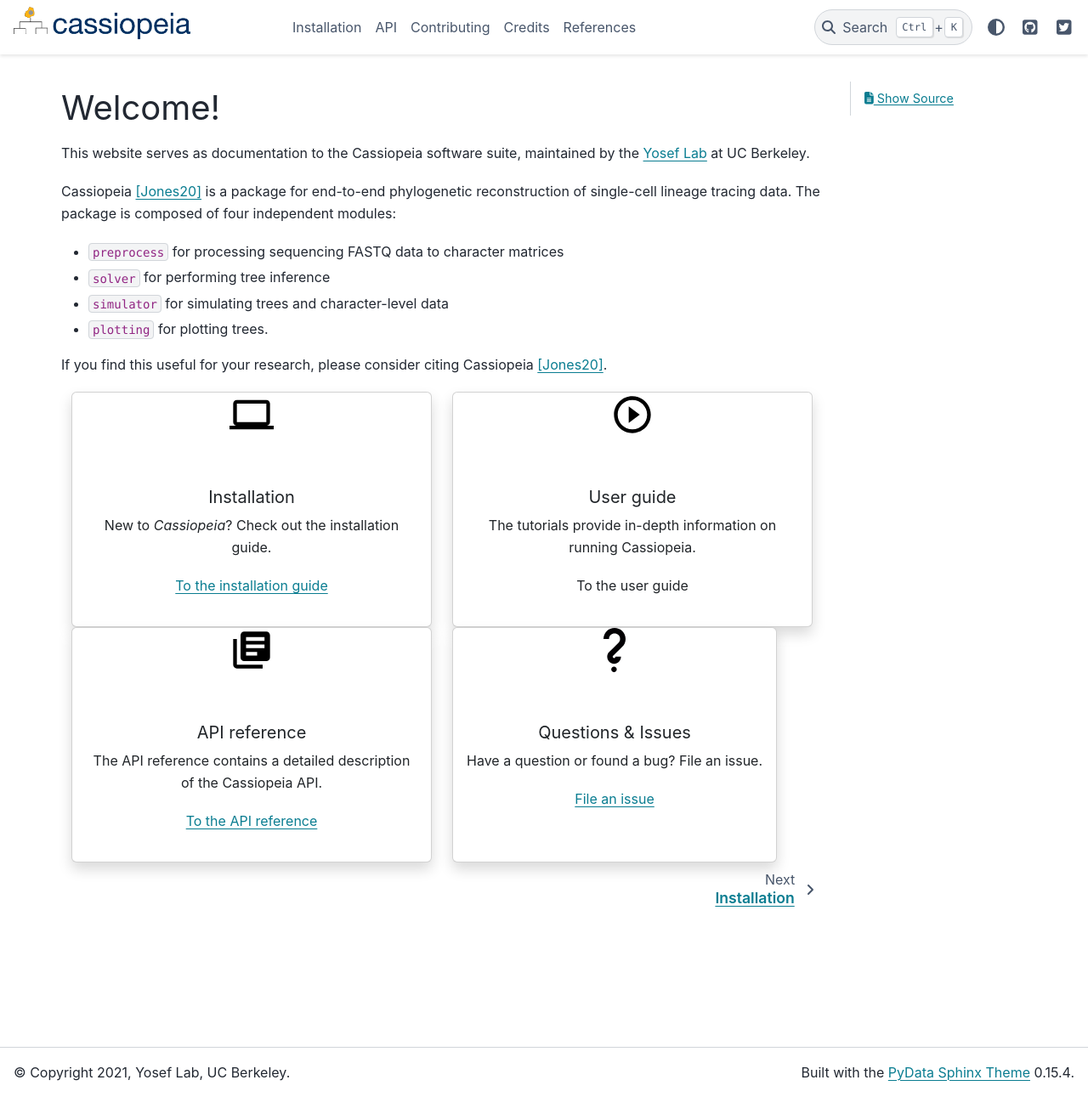
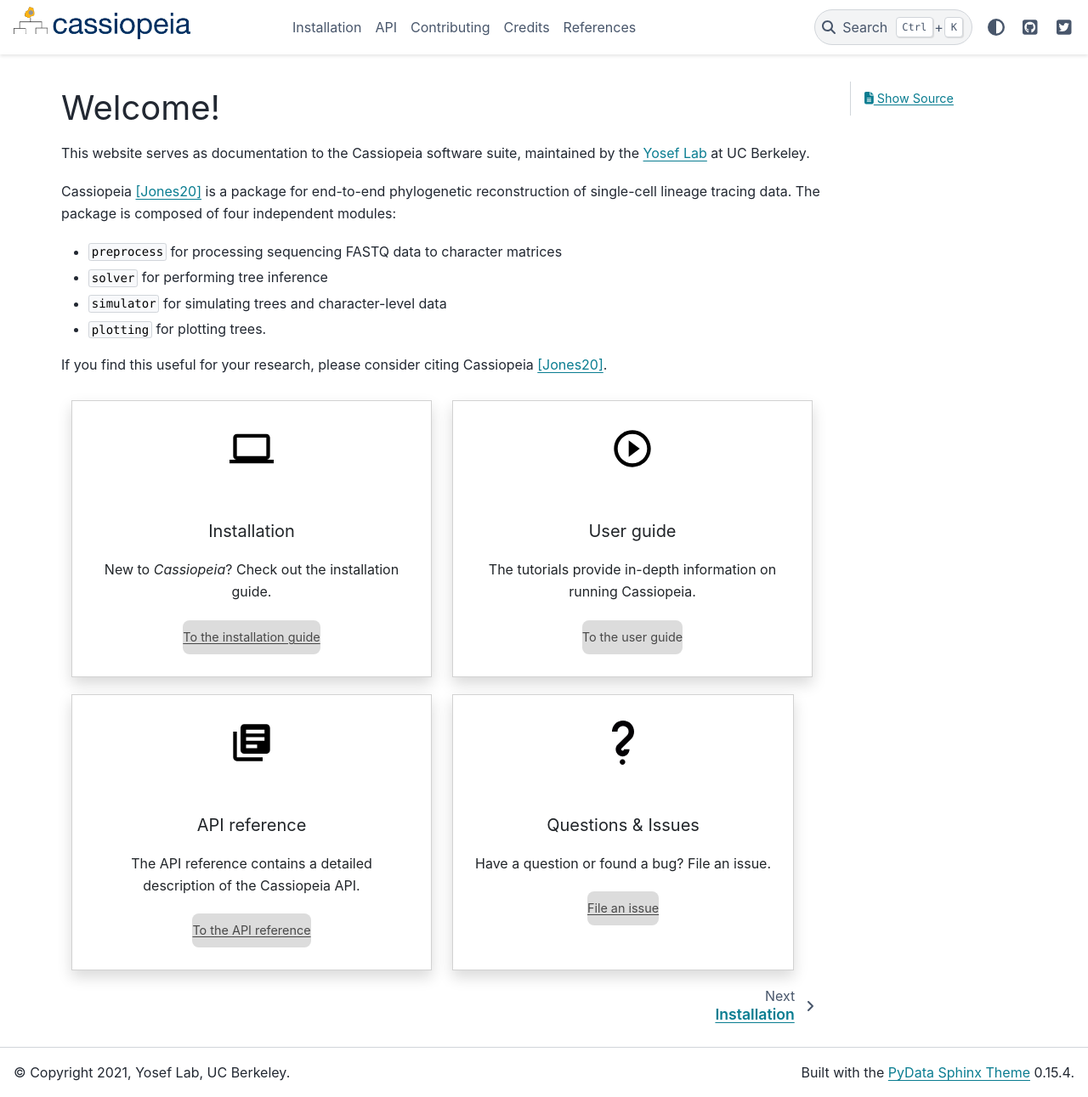
Before and after one commit to YosefLab/Cassiopeia, a Sphinx documentation site: the page built from docs/index.rst, in a window 1280 px wide and 1291 px high. Shown: the whole window at 85% size. Built offline with Sphinx 7.4.7 and the PyData theme 0.15.4, drawn with Linux system fonts in a browser that asks for light colours; pages that are not in the unit, such as notebooks, are missing from menus.

Commit message:
added static css files

```diff
--- /dev/null
+++ b/docs/_static/css/override.css
@@ -0,0 +1,120 @@
+/*
+  Furo CSS variables
+  https://github.com/pradyunsg/furo/blob/main/src/furo/assets/styles/variables/_index.scss
+  https://github.com/pradyunsg/furo/blob/main/src/furo/theme/partials/_head_css_variables.html
+https://github.com/streamlink/streamlink/blob/17a4088c38709123c0bcab4a150549bd16d19e07/docs/_static/styles/custom.css
+*/
+
+dt:target, span.highlighted {
+    background-color: #f0f0f0;
+}
+
+code.docutils.literal.notranslate.xref, a code {
+    background: transparent;
+    font-weight: bold;
+    color: inherit;
+}
+
+a > code {
+    color: inherit;
+}
+
+code.docutils.literal.notranslate {
+    background: #f8f9fb;
+    font-size: 87.5%;
+    border-radius: .2em;
+    color: #000000;
+    word-wrap: break-word;
+    padding: .1em .2em;
+}
+
+dl.citation > dt {
+    float: left;
+    margin-right: 15px;
+    font-weight: bold;
+}
+
+/* Parameters normalize size and captialized, */
+dl.c .field-list dt, dl.cpp .field-list dt, dl.js .field-list dt, dl.py .field-list dt {
+    font-size: var(--font-size--normal);
+    text-transform: none;
+}
+
+/* examples and headings in classes */
+p.rubric {
+    font-size: var(--font-size--normal);
+    text-transform: none;
+    font-weight: 500;
+}
+
+
+/* Getting started index page */
+
+.intro-card {
+    background: #fff;
+    border-radius: 0;
+    padding: 30px 10px 10px 10px;
+    margin: 10px 0px;
+  }
+
+  .intro-card .card-text {
+    margin: 20px 0px;
+    /*min-height: 150px; */
+  }
+
+  .custom-button {
+    background-color: #dcdcdc;
+    border: none;
+    color: #484848;
+    text-align: center;
+    text-decoration: none;
+    display: inline-block;
+    font-size: 0.9rem;
+    border-radius: 0.5rem;
+    max-width: 220px;
+    padding: 0.5rem 0rem;
+  }
+
+  .custom-button a {
+    color: #484848;
+    display: block;
+  }
+
+  .custom-button p {
+    margin-top: 0;
+    margin-bottom: 0rem;
+    color: #484848;
+  }
+
+
+
+  /* from https://github.com/dask/dask-sphinx-theme/blob/main/dask_sphinx_theme/static/css/nbsphinx.css */
+
+  .nbinput .prompt,
+  .nboutput .prompt {
+      display: none;
+  }
+  .nboutput .stderr{
+      display: none;
+  }
+
+  div.nblast.container {
+    padding-bottom: 5px;
+    padding-right: 0px;
+    padding-left: 0px;
+    margin-bottom: 10px;
+}
+
+div.nbinput.container, div.nboutput.container {
+    display: -webkit-flex;
+    display: flex;
+    align-items: flex-start;
+    margin-top: 0px;
+    margin-right: 0px;
+    margin-bottom: 5px;
+    margin-left: 0px;
+    padding-right: 0px;
+    padding-left: 0px;
+    padding-top: 0px
+    width: 100%;
+}
--- /dev/null
+++ b/docs/_static/css/sphinx_gallery.css
@@ -0,0 +1,37 @@
+/* .sphx-glr-thumbcontainer {
+    background: none !important;
+    border: 1px solid #003262!important;
+    text-align: center !important;
+    min-height: 220px !important;
+}
+.sphx-glr-thumbcontainer a.internal:hover {
+    color: #003262!important;
+}
+p.sphx-glr-timing {
+    margin: 0 !important;
+    padding-top: 24px;
+    border-top: 1px solid #000;
+}
+.sphx-glr-thumbcontainer:hover {
+    box-shadow: 0 0 10px #003262!important
+}
+ */
+
+
+ .sphx-glr-thumbcontainer .headerlink {
+    display: none !important;
+}
+
+div.sphx-glr-thumbcontainer span {
+    font-style: normal !important;
+}
+
+.sphx-glr-thumbcontainer a.internal {
+    padding: 140px 10px 0!important;
+}
+
+.sphx-glr-thumbcontainer .figure.align-center {
+    text-align: center;
+    margin-left: 0%;
+    transform: translate(0%);
+}
--- a/docs/conf.py
+++ b/docs/conf.py
@@ -162,9 +162,7 @@ html_context = dict(
 # relative to this directory. They are copied after the builtin static files,
 # so a file named "default.css" will overwrite the builtin "default.css".
 html_static_path = ["_static"]
-
-# html_css_files = ["css/user_guide.css", "css/custom.css"]
-
+html_css_files = ["css/override.css", "css/sphinx_gallery.css"]
 html_show_sphinx = False
 
 
--- a/setup.py
+++ b/setup.py
@@ -27,7 +27,7 @@ requirements = [
     "pysam>=0.14.1",
     "python-Levenshtein",
     "PyYAML>=3.12",
-    "scikit-bio>=0.5.6",
+    # "scikit-bio>=0.5.6",
     "scipy>=1.2.0",
     "typing-extensions>=3.7.4",
     "tqdm>=4",
```
Also changed, not shown: 1 other file.
